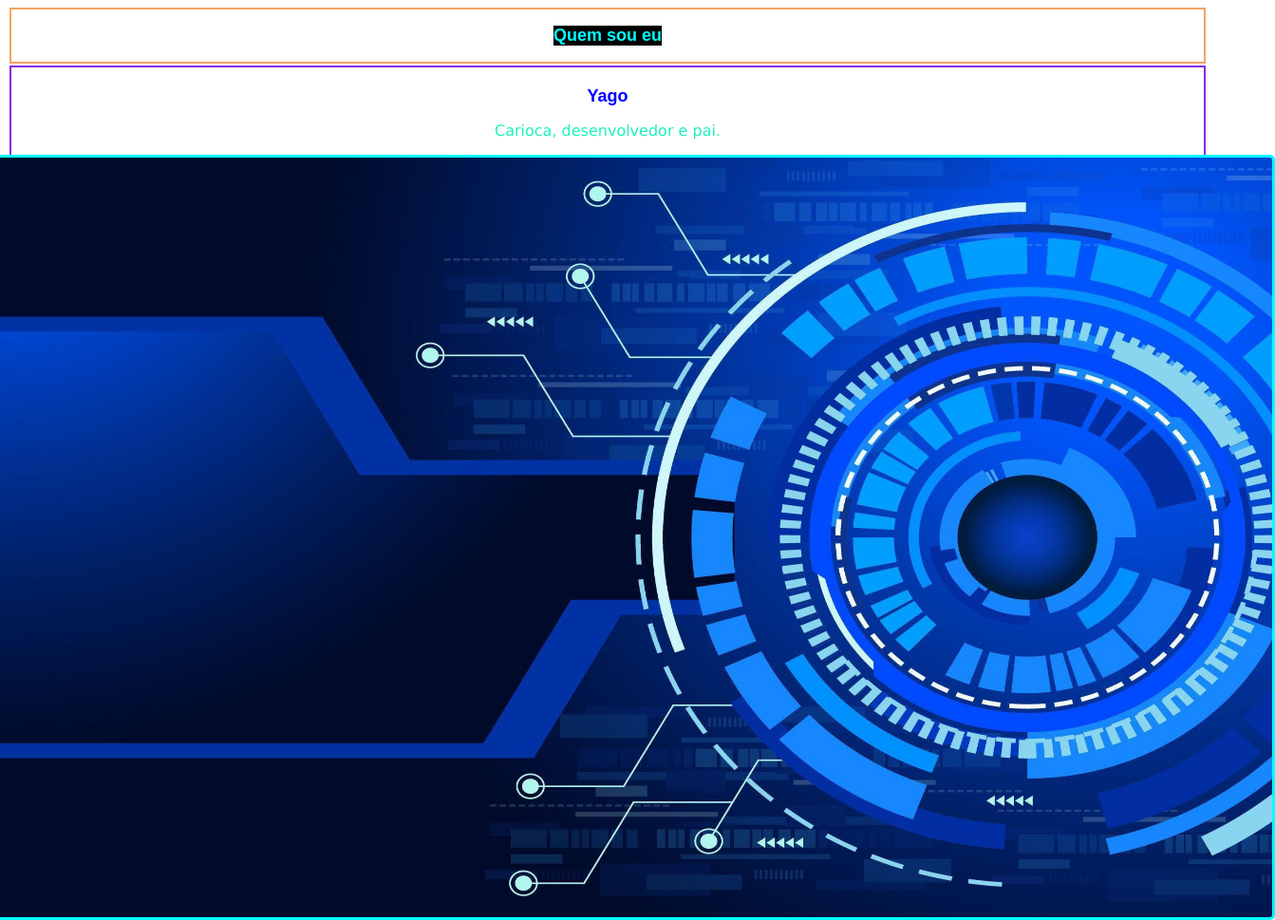
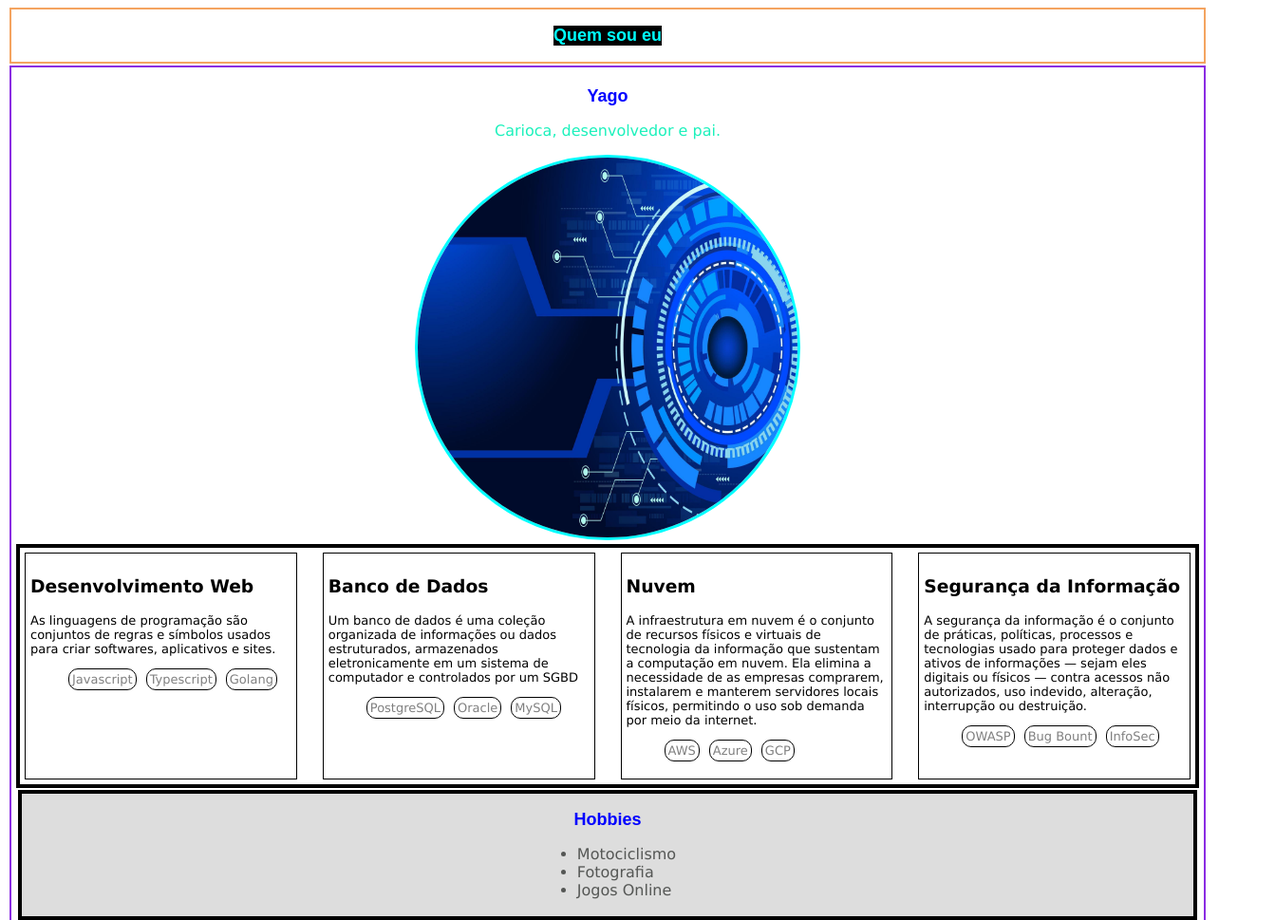
Before and after one commit to sCHOQUE/schoque.github.io, a plain HTML site: page index.html in a window 1280 px wide. Shown: the top 969 px of the page at 95% size, 1343 px wide, since content can reach past the window. Drawn offline with Linux system fonts and the light colour scheme.

Commit message:
add box with interests

```diff
--- a/index.html
+++ b/index.html
@@ -13,6 +13,45 @@
             <h2>Yago</h2>
             <p>Carioca, desenvolvedor e pai.</p>
             <img class="imagem" src="img/tecnology.jpg" alt="Linhas que arremetem ao moderno">
+
+        </section>
+        <section class="stack">
+            <div class="box">
+                <h3>Desenvolvimento Web</h3>
+                <p class="texto_box">As linguagens de programação são conjuntos de regras e símbolos usados para criar softwares, aplicativos e sites.</p>
+                <ul class="lista_box">
+                    <li class="item_lista_box">Javascript</li>
+                    <li class="item_lista_box">Typescript</li>
+                    <li class="item_lista_box">Golang</li>
+                </ul>
+            </div>
+            <div class="box">
+                <h3>Banco de Dados</h3>
+                <p class="texto_box">Um banco de dados é uma coleção organizada de informações ou dados estruturados, armazenados eletronicamente em um sistema de computador e controlados por um SGBD</p>
+                <ul class="lista_box">
+                    <li class="item_lista_box">PostgreSQL</li>
+                    <li class="item_lista_box">Oracle</li>
+                    <li class="item_lista_box">MySQL</li>
+                </ul>
+            </div>
+            <div class="box">
+                <h3>Nuvem</h3>
+                <p class="texto_box">A infraestrutura em nuvem é o conjunto de recursos físicos e virtuais de tecnologia da informação que sustentam a computação em nuvem. Ela elimina a necessidade de as empresas comprarem, instalarem e manterem servidores locais físicos, permitindo o uso sob demanda por meio da internet.</p>
+                <ul class="lista_box">
+                    <li class="item_lista_box">AWS</li>
+                    <li class="item_lista_box">Azure</li>
+                    <li class="item_lista_box">GCP</li>
+                </ul>
+            </div>
+            <div class="box">
+                <h3>Segurança da Informação</h3>
+                <p class="texto_box">A segurança da informação é o conjunto de práticas, políticas, processos e tecnologias usado para proteger dados e ativos de informações — sejam eles digitais ou físicos — contra acessos não autorizados, uso indevido, alteração, interrupção ou destruição.</p>
+                <ul class="lista_box">
+                    <li class="item_lista_box">OWASP</li>
+                    <li class="item_lista_box">Bug Bount</li>
+                    <li class="item_lista_box">InfoSec</li>
+                </ul>
+            </div>
         </section>
         <section class="hobbies">
             <h2>Hobbies</h2>
--- a/style.css
+++ b/style.css
@@ -37,10 +37,10 @@ ul {
 }
 
 .imagem {
-    width: 1400px;
-    height: 800px;
+    width: 400px;
+    height: 400px;
     border: 3px aqua solid;
-    border-radius: 5px;
+    border-radius: 50%;
 }
 
 #message {
@@ -97,3 +97,40 @@ main {
     padding: 5px;
     margin: 2px;
 }
+
+.stack {
+    display: grid;
+    grid-template-columns: 1fr 1fr 1fr 1fr;
+    gap: 17px;
+    border: 4px black solid;
+    grid-column: auto;
+    grid-row: auto;
+}
+
+.box {
+    border: 1px black solid;
+    margin: 5px;
+    padding: 5px;
+}
+
+.lista_box {
+    display: flex;
+    flex-direction: row;
+    justify-content: flex-start;
+    align-items: baseline;
+    gap: 10px;
+    color: gray;
+    font-size: small;
+    list-style-type: none;
+}
+
+.item_lista_box {
+    border: 1px black solid;
+    border-radius: 10px;
+    padding: 3px;
+}
+
+.texto_box {
+    font-size: small;
+    color: black;
+}
```
